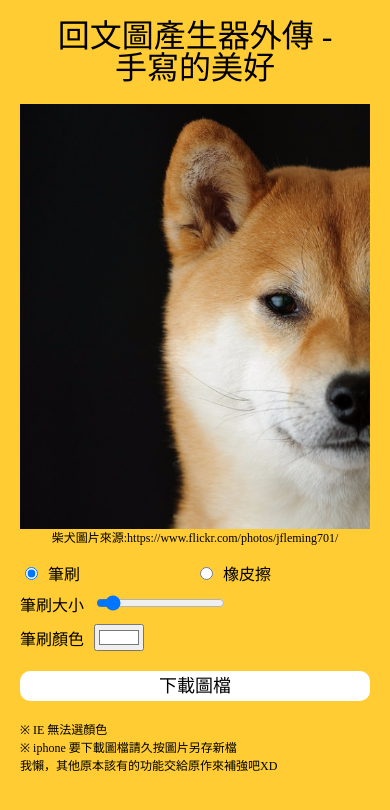
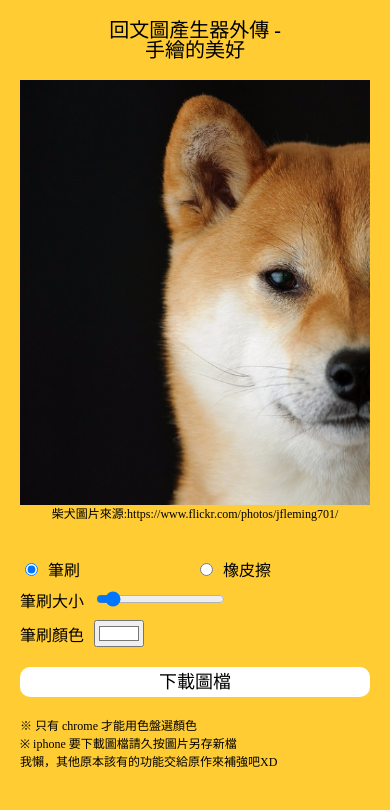
Before and after one commit to brian224/ShibaInu, a plain HTML site: page index.html in a window 390 px wide. Drawn offline with Linux system fonts and the light colour scheme.

Commit message:
fix commit error

```diff
--- a/index.html
+++ b/index.html
@@ -7,11 +7,11 @@
 	<meta name="mobile-web-app-capable" content="yes">
 	<meta name="format-detection" content="telephone=no" />
 	<meta name="SKYPE_TOOLBAR" content="SKYPE_TOOLBAR_PARSER_COMPATIBLE" />
-	<title>回文圖產生器外傳 - 手寫的美好</title>
+	<title>回文圖產生器外傳 - 手繪的美好</title>
 	<link rel="stylesheet" href="css/index.css" />
 </head>
 <body>
-	<h1 class="main-title">回文圖產生器外傳 - <span class="xs-block">手寫的美好</span></h1>
+	<h1 class="main-title">回文圖產生器外傳 - <span class="xs-block">手繪的美好</span></h1>
 	<div class="main-content">
 		<div class="canvas-wrap">
 			<canvas id="canvas" width="500" height="607"></canvas>
@@ -41,7 +41,7 @@
 					<a class="btn-save">下載圖檔</a>
 				</li>
 			</ul>
-			<p class="desc">※ IE 無法選顏色<br>※ iphone 要下載圖檔請久按圖片另存新檔<br>我懶，其他原本該有的功能交給原作來補強吧XD</p>
+			<p class="desc">※ 只有 chrome 才能用色盤選顏色<br>※ iphone 要下載圖檔請久按圖片另存新檔<br>我懶，其他原本該有的功能交給原作來補強吧XD</p>
 		</div>
 	</div>
 </body>
--- a/sass/index.scss
+++ b/sass/index.scss
@@ -103,6 +103,10 @@ body {
 }
 
 @media screen and (max-width: 500px) {
+	.main-title {
+		font-size: 20px;
+	}
+
 	#canvas {
 		width: 100%;
 		height: 100%;
@@ -114,6 +118,7 @@ body {
 	}
 
 	.canvas-wrap, .ctrl-panel {
+		padding-bottom: 20px;
 		width: 100%;
 	}
 
```
Also changed, not shown: css/index.css.
